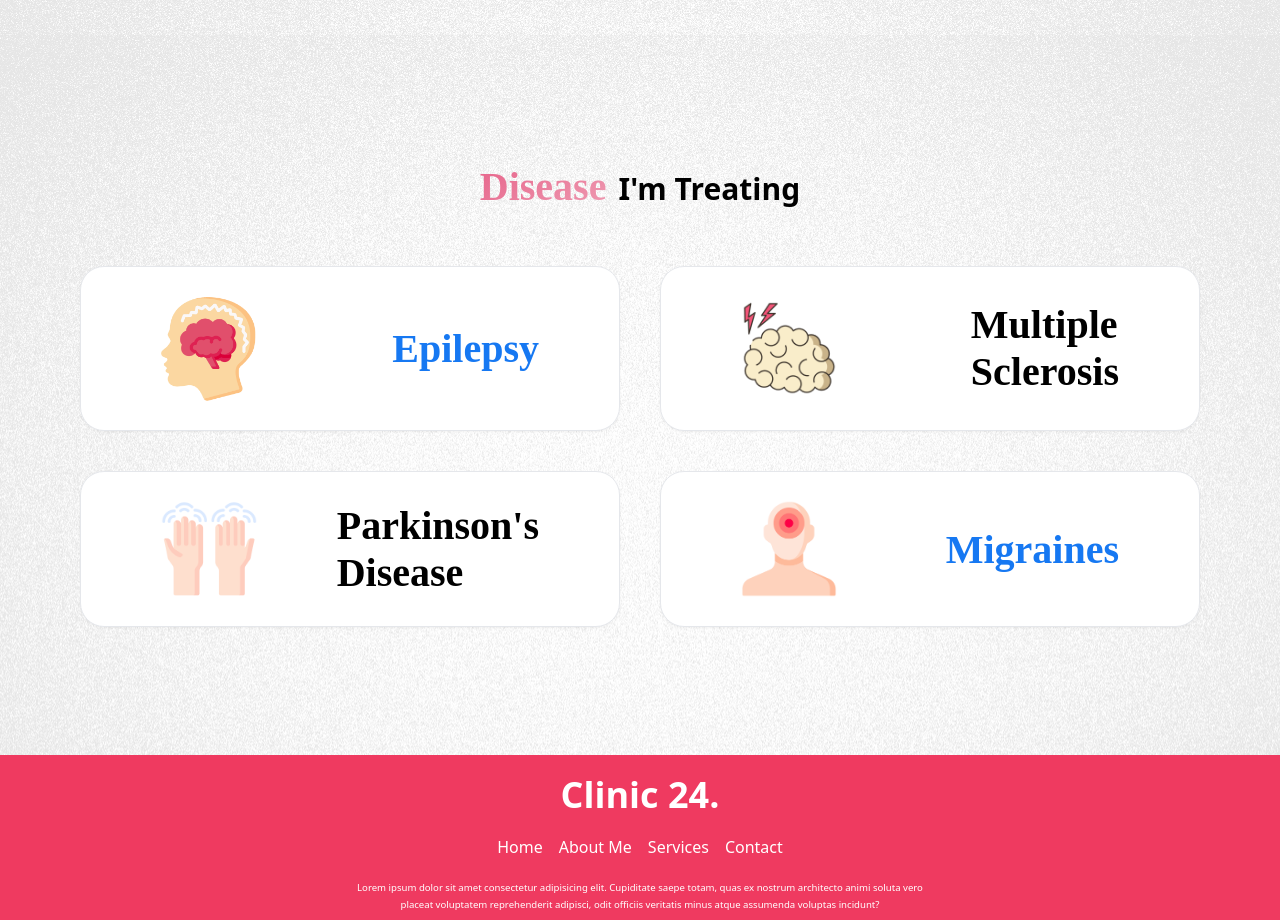
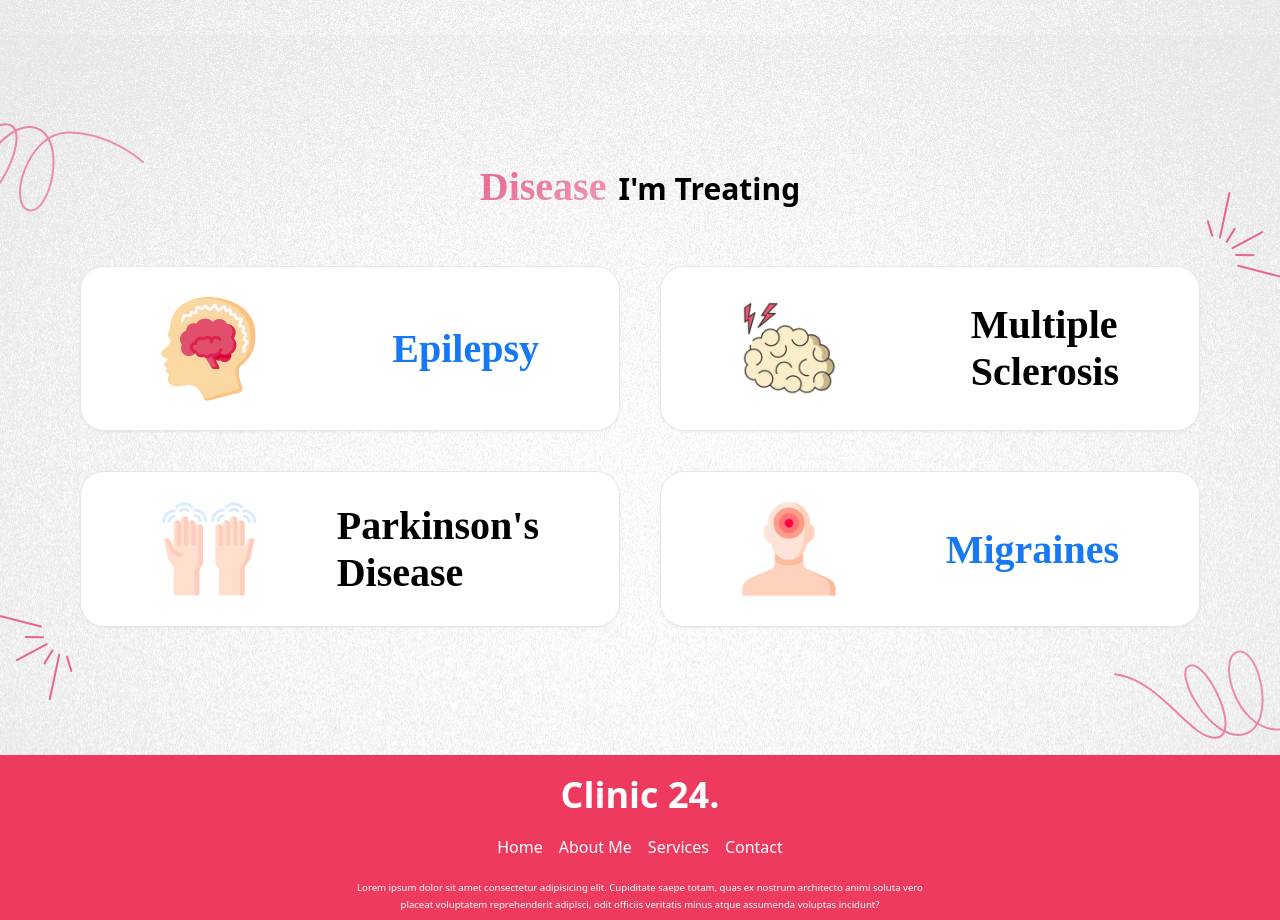
Before and after one commit to MdMuzahid07/Doctor-Rumi, a React (Vite) app: page / in a window 1280 px wide. Shown: the part 2620-3540 px from the top of the page. Built offline with nearby package versions, Linux system fonts and the light colour scheme.

Commit message:
disease section UI maked

```diff
--- a/src/pages/home/Disease.jsx
+++ b/src/pages/home/Disease.jsx
@@ -2,10 +2,45 @@
 const Disease = () => {
     return (
         <section className="commonBg py-32">
-            <div className="max-w-screen-xl mx-auto px-2 md:px-20">
+            <div className="max-w-screen-xl mx-auto px-2 md:px-20 relative">
                 <h2 className="text-center"><span className="hello-there">Disease</span> <span className="text-3xl font-bold ml-2">I'm Treating</span></h2>
 
-                <div className="grid  md:grid-cols-2 gap-10 mt-14">
+                <div className="absolute -top-10 -left-20">
+                    <svg xmlns="http://www.w3.org/2000/svg" width="225" height="89" viewBox="0 0 225 89" fill="none">
+                        <path d="M-14 64.7023C32.8916 58.6453 60.7171 -0.445074 87.0316 1.37321C113.346 3.19149 78.5843 79.0021 60.7697 73.3052C42.955 67.6083 82.158 -4.33821 115.312 4.81632C148.465 13.9709 130.241 92.3934 108.935 87.2861C87.6276 82.1789 106.053 10.5685 147.614 9.44172C189.175 8.31497 223.024 39.2614 223.024 39.2614" stroke="url(#paint0_linear_27_5)" strokeWidth="2" strokeLinecap="round" strokeLinejoin="round" />
+                        <defs>
+                            <linearGradient id="paint0_linear_27_5" x1="7.24404" y1="220.594" x2="-155.331" y2="-18.5128" gradientUnits="userSpaceOnUse">
+                                <stop stopColor="#EE9AB1" />
+                                <stop offset="1" stopColor="#E7658B" />
+                            </linearGradient>
+                        </defs>
+                    </svg>
+                </div>
+
+
+                <div className="grid  md:grid-cols-2 gap-10 mt-14 relative">
+
+                    <div className="absolute -top-20 -right-28">
+                        <svg xmlns="http://www.w3.org/2000/svg" width="119" height="110" viewBox="0 0 119 110" fill="none">
+                            <path d="M26.9463 51.639L36.4243 7.01602" stroke="#E7658B" strokeWidth="2" strokeLinecap="round" strokeLinejoin="round" />
+                            <path d="M45.2003 79.8321L92.7604 92.0348" stroke="#E7658B" strokeWidth="2" strokeLinecap="round" strokeLinejoin="round" />
+                            <path d="M43.1141 69.0694L60.4384 69.167" stroke="#E7658B" strokeWidth="2" strokeLinecap="round" strokeLinejoin="round" />
+                            <path d="M33.7382 55.8077L41.6647 42.8937" stroke="#E7658B" strokeWidth="2" strokeLinecap="round" strokeLinejoin="round" />
+                            <path d="M19.2084 49.6552L14.8387 35.3178" stroke="#E7658B" strokeWidth="2" strokeLinecap="round" strokeLinejoin="round" />
+                            <path d="M39.4883 62.1028L69.2945 46.1559" stroke="#E7658B" strokeWidth="2" strokeLinecap="round" strokeLinejoin="round" />
+                        </svg>
+                    </div>
+
+                    <div className="absolute -bottom-20 -left-28">
+                        <svg xmlns="http://www.w3.org/2000/svg" width="119" height="110" viewBox="0 0 119 110" fill="none">
+                            <path d="M91.2205 57.6384L81.7424 102.261" stroke="#E7658B" strokeWidth="2" strokeLinecap="round" strokeLinejoin="round" />
+                            <path d="M72.9664 29.4452L25.4064 17.2425" stroke="#E7658B" strokeWidth="2" strokeLinecap="round" strokeLinejoin="round" />
+                            <path d="M75.0526 40.208L57.7283 40.1104" stroke="#E7658B" strokeWidth="2" strokeLinecap="round" strokeLinejoin="round" />
+                            <path d="M84.4286 53.4696L76.5021 66.3837" stroke="#E7658B" strokeWidth="2" strokeLinecap="round" strokeLinejoin="round" />
+                            <path d="M98.9583 59.6221L103.328 73.9595" stroke="#E7658B" strokeWidth="2" strokeLinecap="round" strokeLinejoin="round" />
+                            <path d="M78.6785 47.1746L48.8723 63.1215" stroke="#E7658B" strokeWidth="2" strokeLinecap="round" strokeLinejoin="round" />
+                        </svg>
+                    </div>
 
                     <div className="rounded-3xl bg-white p-7 px-10 sm:px-10 md:px-5 lg:px-20 border drop-shadow-sm hover:drop-shadow-md w-full flex items-center justify-between">
                         <div>
@@ -46,6 +81,19 @@ const Disease = () => {
                     </div>
 
 
+                    <div className="absolute -bottom-28 -right-32">
+                        <svg xmlns="http://www.w3.org/2000/svg" width="214" height="89" viewBox="0 0 214 89" fill="none">
+                            <path d="M0.99995 24.2617C47.8915 30.3187 75.717 89.4091 102.032 87.5908C128.346 85.7725 93.5842 9.96189 75.7696 15.6588C57.955 21.3557 97.158 93.3022 130.312 84.1477C163.465 74.9931 145.241 -3.42937 123.934 1.67787C102.628 6.7851 121.053 78.3955 162.614 79.5223C204.175 80.649 238.024 49.7026 238.024 49.7026" stroke="url(#paint0_linear_27_4)" strokeWidth="2" strokeLinecap="round" strokeLinejoin="round" />
+                            <defs>
+                                <linearGradient id="paint0_linear_27_4" x1="22.244" y1="-131.63" x2="-140.331" y2="107.477" gradientUnits="userSpaceOnUse">
+                                    <stop stopColor="#EE9AB1" />
+                                    <stop offset="1" stopColor="#E7658B" />
+                                </linearGradient>
+                            </defs>
+                        </svg>
+                    </div>
+
+
                 </div>
             </div>
         </section>
```
